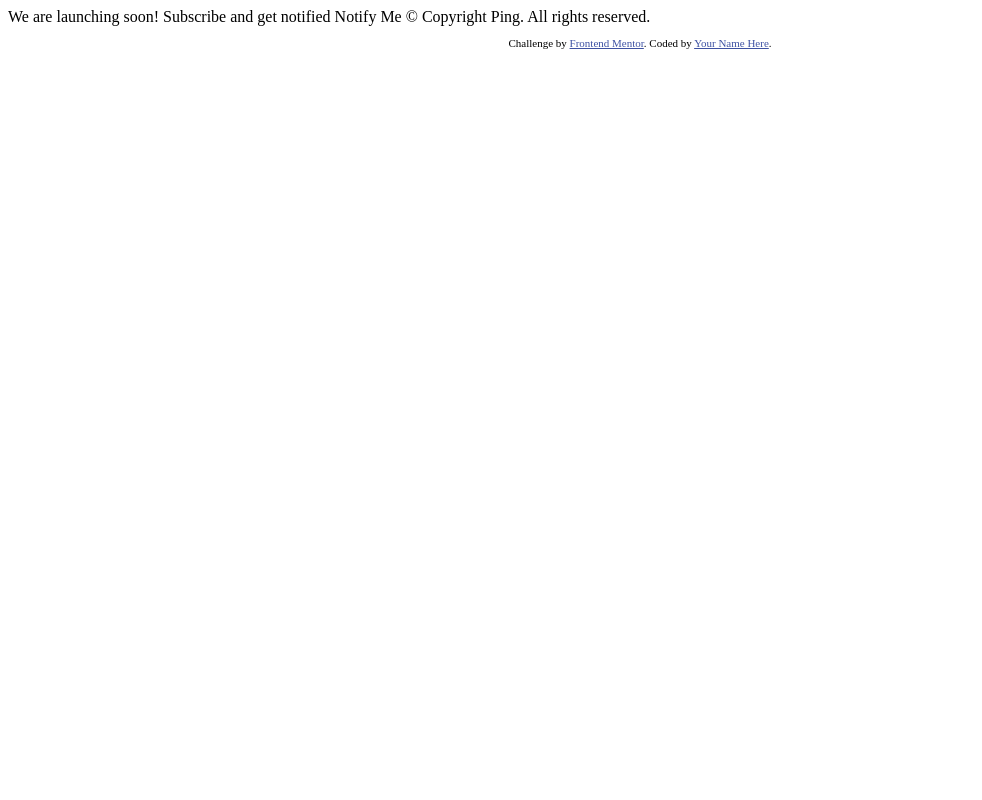
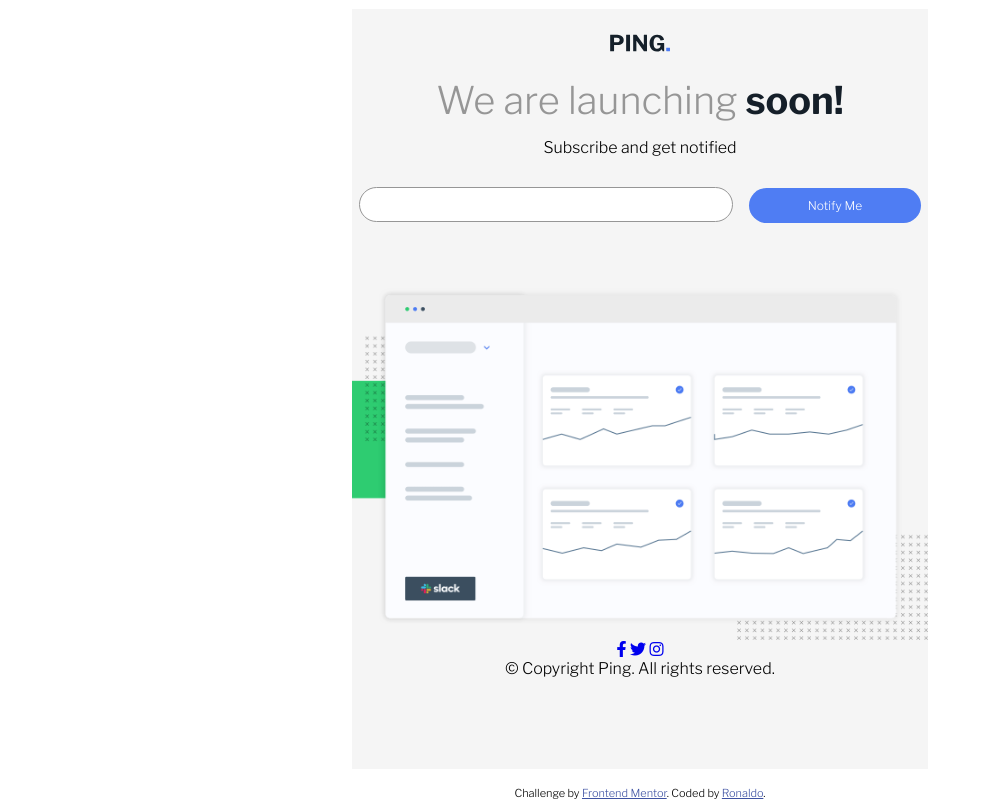
Before and after one commit to marckesin/Ping-single-column-coming-soon-page, a plain HTML site: page index.html in a window 1280 px wide. Shown: the whole page, without its empty margins (0-982 px from the left). Drawn offline with nearby package versions, Linux system fonts and the light colour scheme.

Commit message:
definição do layout

```diff
--- a/index.html
+++ b/index.html
@@ -11,20 +11,47 @@
       href="./images/favicon-32x32.png"
     />
     <title>Frontend Mentor | Ping coming soon page</title>
+    <!-- Font Awesome -->
+    <link
+      rel="stylesheet"
+      href="https://use.fontawesome.com/releases/v5.15.4/css/all.css"
+      integrity="sha384-DyZ88mC6Up2uqS4h/KRgHuoeGwBcD4Ng9SiP4dIRy0EXTlnuz47vAwmeGwVChigm"
+      crossorigin="anonymous"
+    />
     <link rel="stylesheet" href="stylesheets/style.css" />
   </head>
 
   <body>
-    We are launching soon! Subscribe and get notified Notify Me &copy; Copyright
-    Ping. All rights reserved.
-
+    <div class="container">
+      <main>
+        <div class="container-form">
+          <img class="logo" src="images/logo.svg" alt="Logo Image" />
+          <h1 class="heading"><span>We are launching</span> soon!</h1>
+          <p>Subscribe and get notified</p>
+          <form action="/" method="post">
+            <input type="email" name="email" id="email" />
+            <button>Notify Me</button>
+          </form>
+        </div>
+        <div class="container-image">
+          <img src="images/illustration-dashboard.png" alt="" />
+        </div>
+        <div class="container-social">
+          <a href="#"><i class="fab fa-facebook-f"></i></a>
+          <a href="#"><i class="fab fa-twitter"></i></a>
+          <a href="#"><i class="fab fa-instagram"></i></a>
+          <p>&copy; Copyright Ping. All rights reserved.</p>
+        </div>
+      </main>
       <footer>
         <p class="attribution">
           Challenge by
           <a href="https://www.frontendmentor.io?ref=challenge" target="_blank"
             >Frontend Mentor</a
-        >. Coded by <a href="#">Your Name Here</a>.
+          >. Coded by
+          <a href="https://www.frontendmentor.io/profile/marckesin">Ronaldo</a>.
         </p>
       </footer>
+    </div>
   </body>
 </html>
--- a/stylesheets/style.css
+++ b/stylesheets/style.css
@@ -1,3 +1,90 @@
+@import url("https://fonts.googleapis.com/css2?family=Libre+Franklin:wght@300;600;700&display=swap");
+
+*,
+*::before,
+*::after {
+  box-sizing: border-box;
+}
+
+#root,
+#__next {
+  isolation: isolate;
+}
+
+* {
+  margin: 0;
+}
+
+html,
+body {
+  height: 100%;
+}
+
+body {
+  -webkit-font-smoothing: antialiased;
+  font-family: "Libre Franklin", sans-serif;
+}
+
+img,
+picture,
+video,
+canvas,
+svg {
+  display: block;
+  max-width: 100%;
+}
+
+input,
+button,
+textarea,
+select {
+  font: inherit;
+}
+
+p,
+h1,
+h2,
+h3,
+h4,
+h5,
+h6 {
+  overflow-wrap: break-word;
+}
+
+button {
+  width: 30%;
+  padding: 0;
+  background-color: hsl(223, 87%, 63%);
+  border: none;
+  height: 35px;
+  border-radius: 35px;
+  color: hsl(0, 0%, 100%);
+  font-size: 12px;
+}
+
+footer {
+  margin-top: auto;
+}
+
+form {
+  margin-bottom: 65px;
+}
+
+input {
+  border: 1px solid hsl(0, 0%, 59%);
+  border-radius: 20px;
+  width: 65%;
+  height: 35px;
+  margin-right: 12px;
+}
+
+main {
+  margin: auto;
+  width: 45%;
+  height: 95%;
+  background-color: whitesmoke;
+}
+
 .attribution {
   font-size: 11px;
   text-align: center;
@@ -5,3 +92,31 @@
 .attribution a {
   color: hsl(228, 45%, 44%);
 }
+
+.container {
+  height: 100%;
+  display: flex;
+  flex-direction: column;
+  text-align: center;
+}
+
+.container-form p {
+  margin-bottom: 30px;
+}
+
+.heading {
+  font-size: 38px;
+  color: hsl(209, 33%, 12%);
+  margin-bottom: 15px;
+}
+
+.heading span {
+  color: hsl(0, 0%, 59%);
+  font-weight: 300;
+}
+
+.logo {
+  margin: 25px auto;
+  width: 60px;
+  height: auto;
+}
```
Lines whose indentation alone changed are shown as unchanged.
